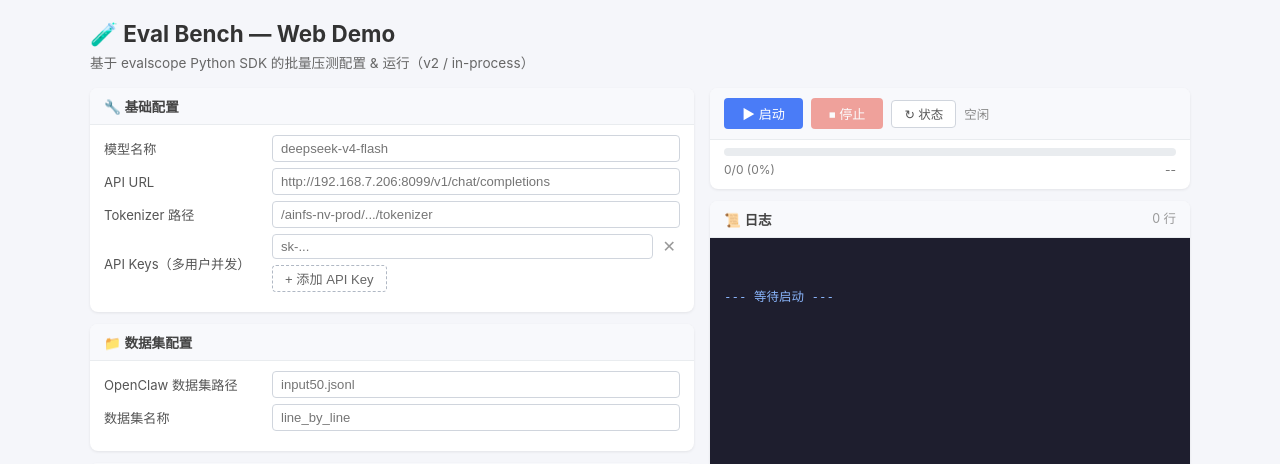
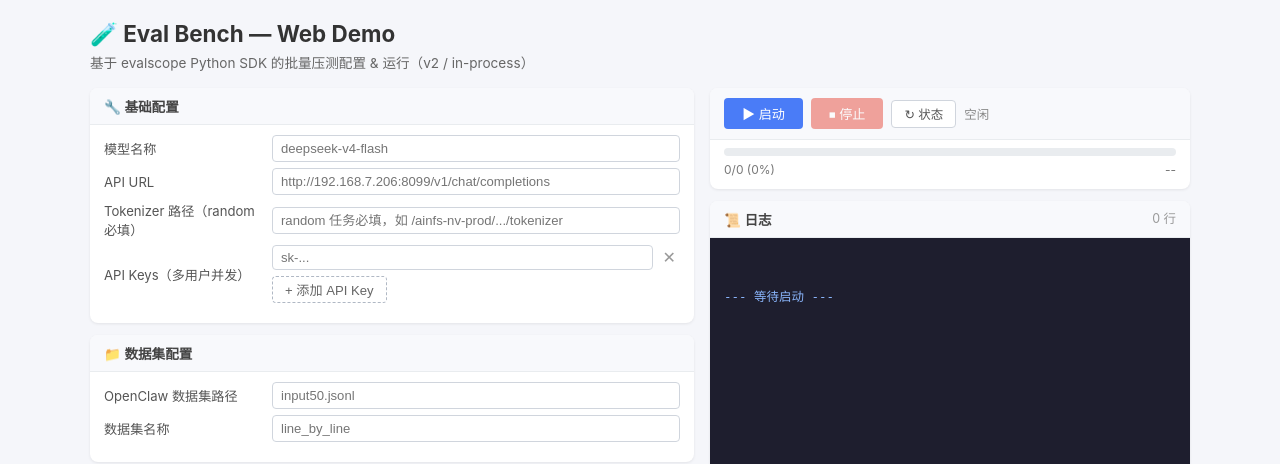
Before and after one commit to gaibianshijue/eval-with-frontend, a Flask app: page / in a window 1280 px wide. Shown: the top 464 px of the page. Run offline with Flask 3, Linux system fonts and the light colour scheme.

Commit message:
fix: random 任务缺少 tokenizer_path 时前置校验，避免 evalscope 运行时报错
- 后端 RunConfig.validate() 增加 random 任务对 tokenizer_path 的条件必填校验
- 前端 label/placeholder 标注 random 必填，启动按钮增加拦截提示
- README 同步说明 random 与 tokenizer_path 的依赖关系

Co-Authored-By: Claude Opus 4.8 <noreply@anthropic.com>

```diff
--- a/runner.py
+++ b/runner.py
@@ -99,6 +99,8 @@ class RunConfig:
         for t in self.task_types:
             if t not in ("random", "openclaw"):
                 return f"未知 task_type: {t}"
+            if t == "random" and not self.tokenizer_path:
+                return "选择了 random 任务但未填写 tokenizer_path（evalscope random dataset 需要 --tokenizer-path）"
             if t == "openclaw" and not self.openclaw_dataset_path:
                 return "选择了 openclaw 任务但未填写 openclaw_dataset_path"
         if not self.task_types:
--- a/templates/index.html
+++ b/templates/index.html
@@ -166,8 +166,8 @@ h1 { font-size: 1.4rem; margin: 0 0 4px; }
         <input id="api_url" type="url" placeholder="http://192.168.7.206:8099/v1/chat/completions">
     </div>
     <div class="form-group">
-        <label for="tokenizer_path">Tokenizer 路径</label>
-        <input id="tokenizer_path" type="text" placeholder="/ainfs-nv-prod/.../tokenizer">
+        <label for="tokenizer_path">Tokenizer 路径（random 必填）</label>
+        <input id="tokenizer_path" type="text" placeholder="random 任务必填，如 /ainfs-nv-prod/.../tokenizer">
     </div>
     <div class="form-group">
         <label>API Keys（多用户并发）</label>
@@ -638,6 +638,13 @@ DOM.btnStart.addEventListener('click', async () => {
     // 简单前端验证
     if (!cfg.openai_api_keys.length) { alert('请至少填写一个 API Key'); return; }
     if (!cfg.task_types.length) { alert('请至少选一项任务类型'); return; }
+    DOM.tokenizerPath.classList.remove('error');
+    if (cfg.task_types.includes('random') && !cfg.tokenizer_path) {
+        DOM.tokenizerPath.classList.add('error');
+        DOM.tokenizerPath.focus();
+        alert('选择 random 任务时必须填写 Tokenizer 路径');
+        return;
+    }
     if (!cfg.input_output_groups.length) { alert('输入输出长度组至少需要一行'); return; }
     if (!cfg.concurrency_request_groups.length) { alert('并发请求组至少需要一行'); return; }
 
```
Also changed, not shown: README.md.
